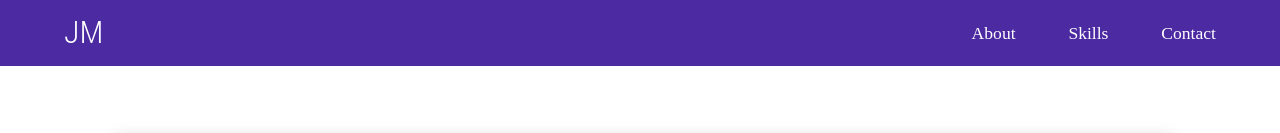
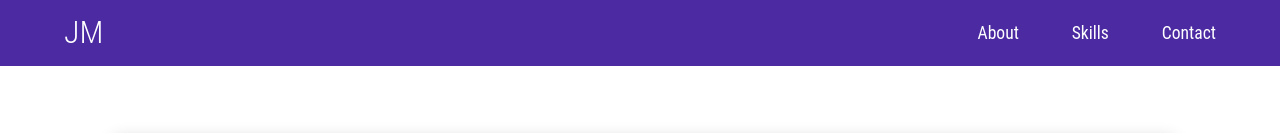
Before and after one commit to mej504/new-portfolio, a Next.js app: page /work in a window 1280 px wide. Shown: the top 133 px of the page. Built offline with nearby package versions, Linux system fonts and the light colour scheme; a web font is replaced by a local one.

Commit message:
Adds hover effect to logo mark

```diff
--- a/src/components/nav/nav.module.scss
+++ b/src/components/nav/nav.module.scss
@@ -1,4 +1,3 @@
-
 // ------------
 // Navigation
 // ------------
@@ -13,6 +12,7 @@
 	justify-content:space-between;
 	width:100%;
 	z-index:200;
+	overflow:hidden;
 
 	p {
 		color:white;
@@ -39,6 +39,10 @@
 
 .logoMark {
 	cursor:pointer;
+	transition:color 150ms ease;
+	&:hover {
+		color:var(--turquoise);
+	}
 }
 
 .workNavWrapper {
@@ -78,7 +82,7 @@
 		position:relative;
 		display:inline-block;
 		font-size:1.1rem;
-		font-family:upgrade-lights;
+		font-family:var(--roboto);
 		color:white;
 
 		&:after {
```
